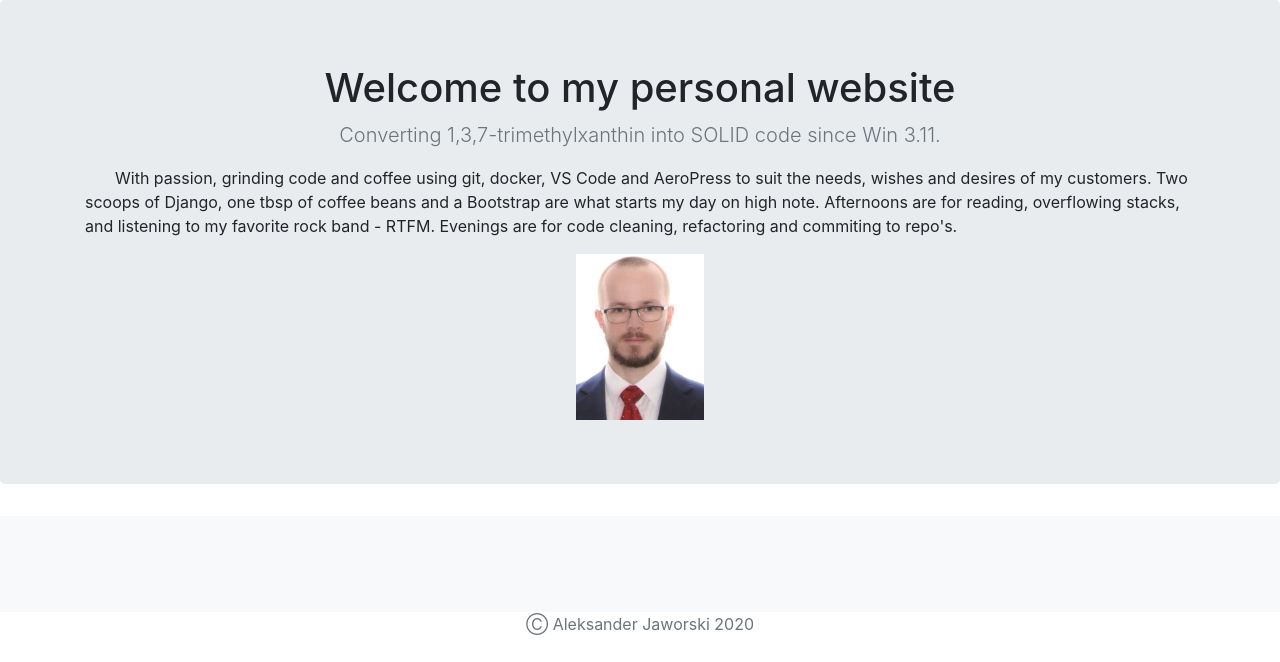
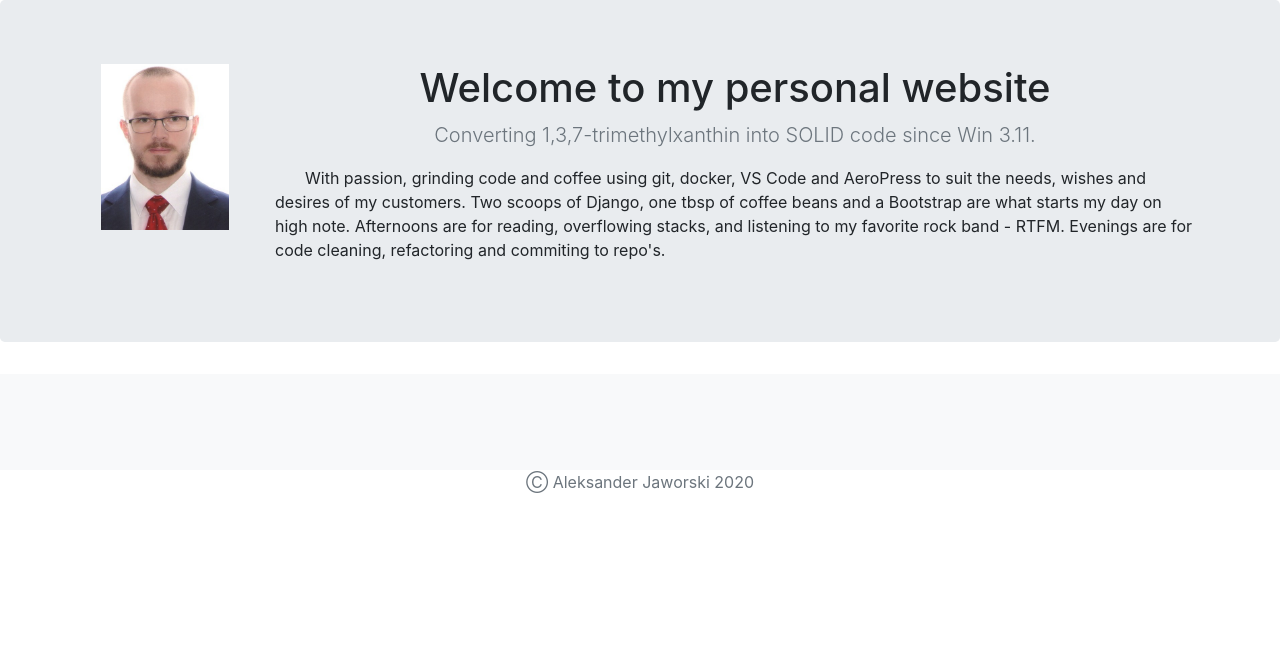
Before and after one commit to JaworskiAleksander/portfolio_site, a Django app: page / in a window 1280 px wide. Shown: the part 64-726 px from the top of the page. Run offline with Django 3.2, Linux system fonts and the light colour scheme; data that the repository does not hold is empty; some libraries are stand-ins or nearby versions.

Commit message:
reformatted image and text location using row and col classes

```diff
--- a/portfolio_project/jobs/templates/jobs/home.html
+++ b/portfolio_project/jobs/templates/jobs/home.html
@@ -53,7 +53,6 @@
 
       #main_pic{
         width: 128px;
-        height: 100%;
       }
 
       #main-text {
@@ -91,6 +90,11 @@
 
   <section class="jumbotron text-center">
     <div class="container">
+      <div class="row">
+        <div class="col-2">
+          <img src="{% static 'static/MAIN.jpeg' %}" id='main_pic'>
+        </div>
+        <div class="col-10">
           <h1>Welcome to my personal website</h1>
           <p class="lead text-muted">
             Converting 1,3,7-trimethylxanthin into SOLID code since Win 3.11.
@@ -101,7 +105,8 @@
             Afternoons are for reading, overflowing stacks, and listening to my favorite rock band - RTFM.
             Evenings are for code cleaning, refactoring and commiting to repo's.
           </p>
-      <img src="{% static 'static/MAIN.jpeg' %}" id='main_pic'>
+        </div>
+      </div>
     </div>
   </section>
 
```
Lines whose indentation alone changed are shown as unchanged.
